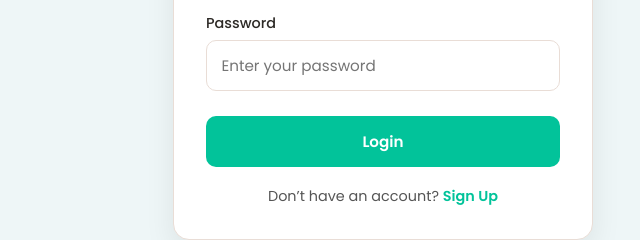
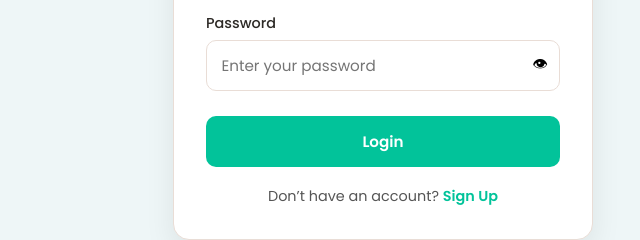
Before and after one commit to NjoliSwe/PenFlow---Study---Planner, a plain HTML site: page PenFlow/frontend/login.html in a window 1280 px wide. Shown: the part 399-639 px from the top of the page, 257-897 px from the left. Drawn offline with Linux system fonts and the light colour scheme.

Commit message:
Update project

```diff
--- a/PenFlow/frontend/login.html
+++ b/PenFlow/frontend/login.html
@@ -29,7 +29,7 @@
         <div class="form-group password-field">
           <label for="password">Password</label>
           <input type="password" id="password" placeholder="Enter your password" autocomplete="off" required>
-          <span class="toggle-password" data-target="password"></span>
+          <span class="toggle-password" data-target="password">👁</span>
         </div>
 
         <button type="submit" class="form-btn">Login</button>
```
